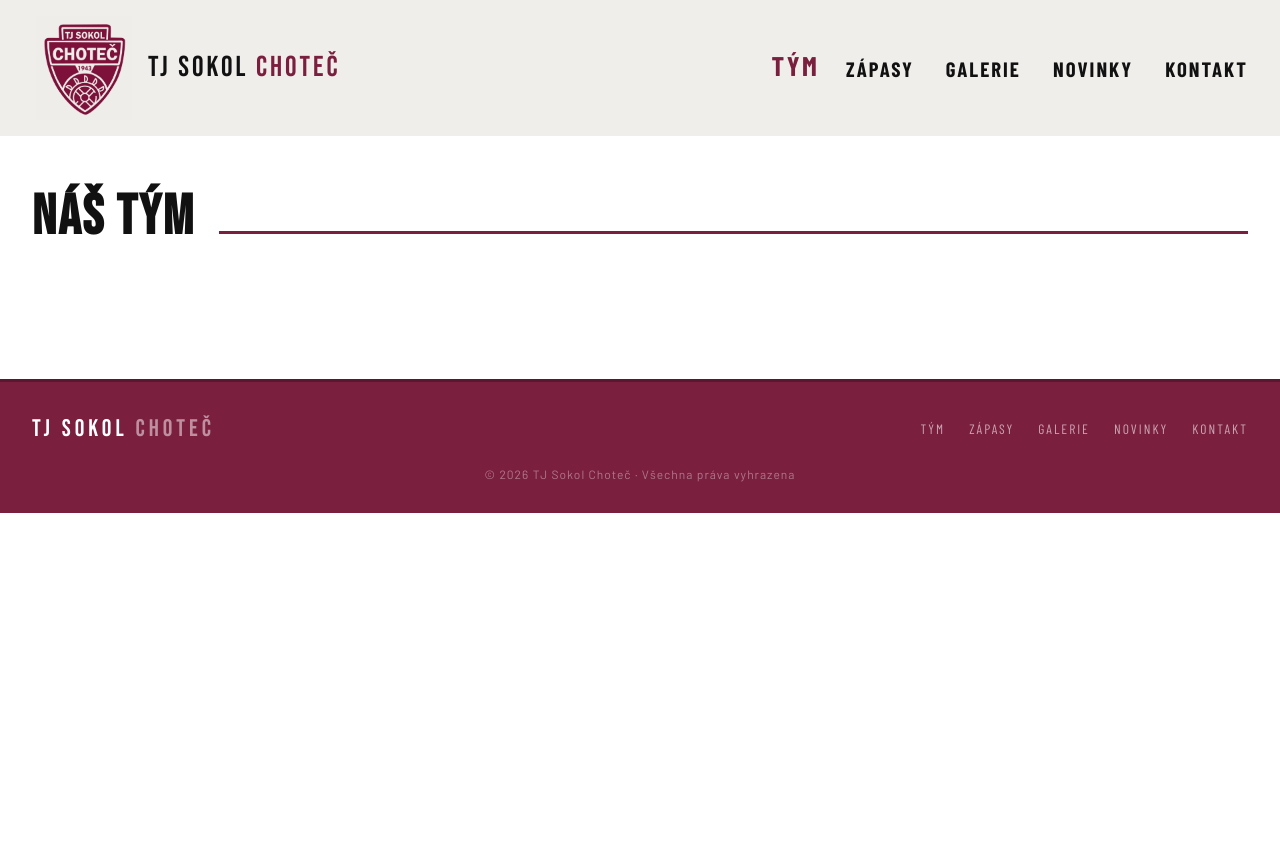
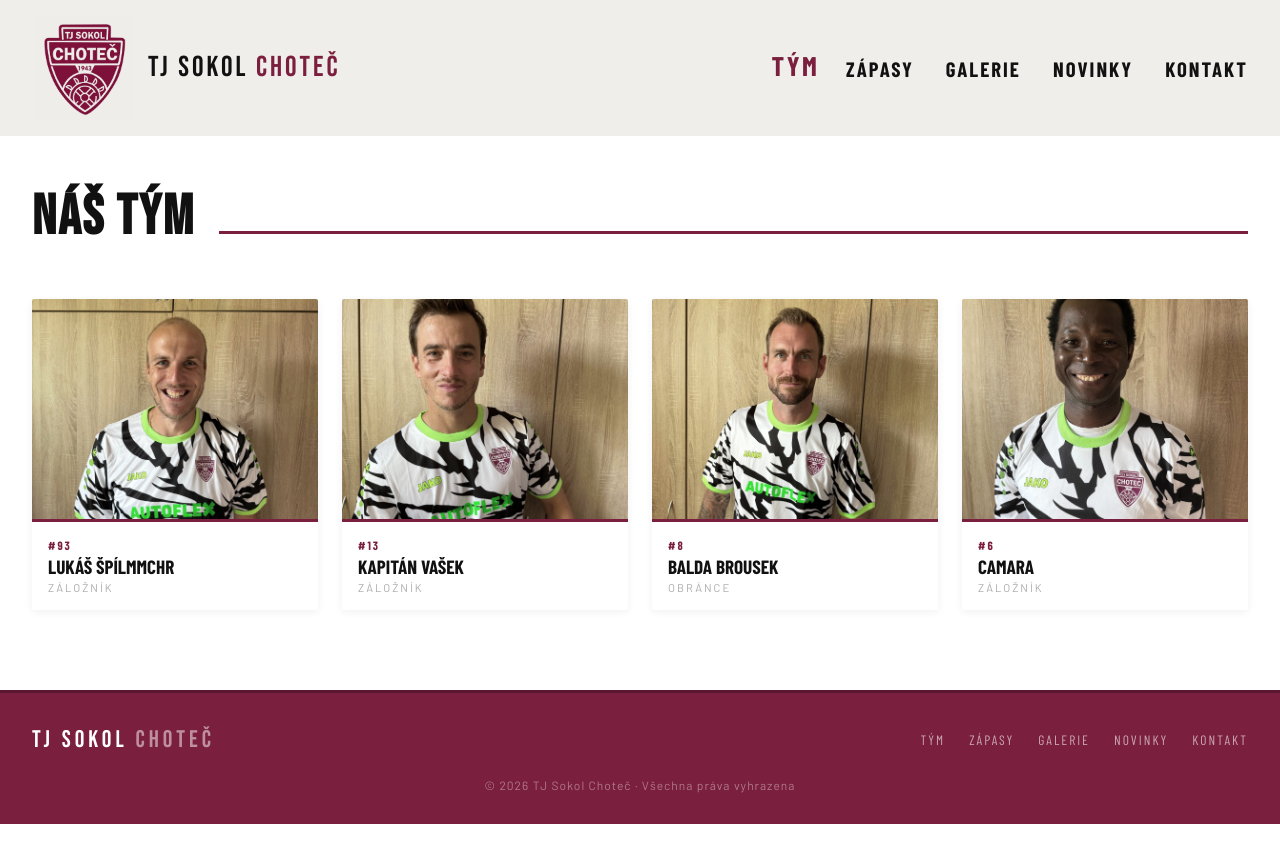
Before and after one commit to LukasKlas/tj-sokol-chotec, a Jekyll site: the page built from _pages/tym.md, in a window 1280 px wide. Shown: the top 863 px of the page. Built offline with Jekyll 4.4.1, drawn with Linux system fonts in a browser that asks for light colours.

Commit message:
Create Data “hraci”

```diff
--- a/_data/hraci.yml
+++ b/_data/hraci.yml
@@ -1 +1,17 @@
-items: []
+items:
+  - cislo: 93
+    jmeno: Lukáš špílmmchr
+    pozice: Záložník
+    foto: /assets/images/uploads/PHOTO-2026-05-04-20-58-38_10.jpg
+  - cislo: 13
+    jmeno: Kapitán Vašek
+    pozice: Záložník
+    foto: /assets/images/uploads/PHOTO-2026-05-04-20-58-38_11.jpg
+  - cislo: 8
+    jmeno: Balda Brousek
+    pozice: Obránce
+    foto: /assets/images/uploads/PHOTO-2026-05-04-20-58-38_14.jpg
+  - cislo: 6
+    jmeno: Camara
+    pozice: Záložník
+    foto: /assets/images/uploads/PHOTO-2026-05-04-20-58-38_9.jpg
```
